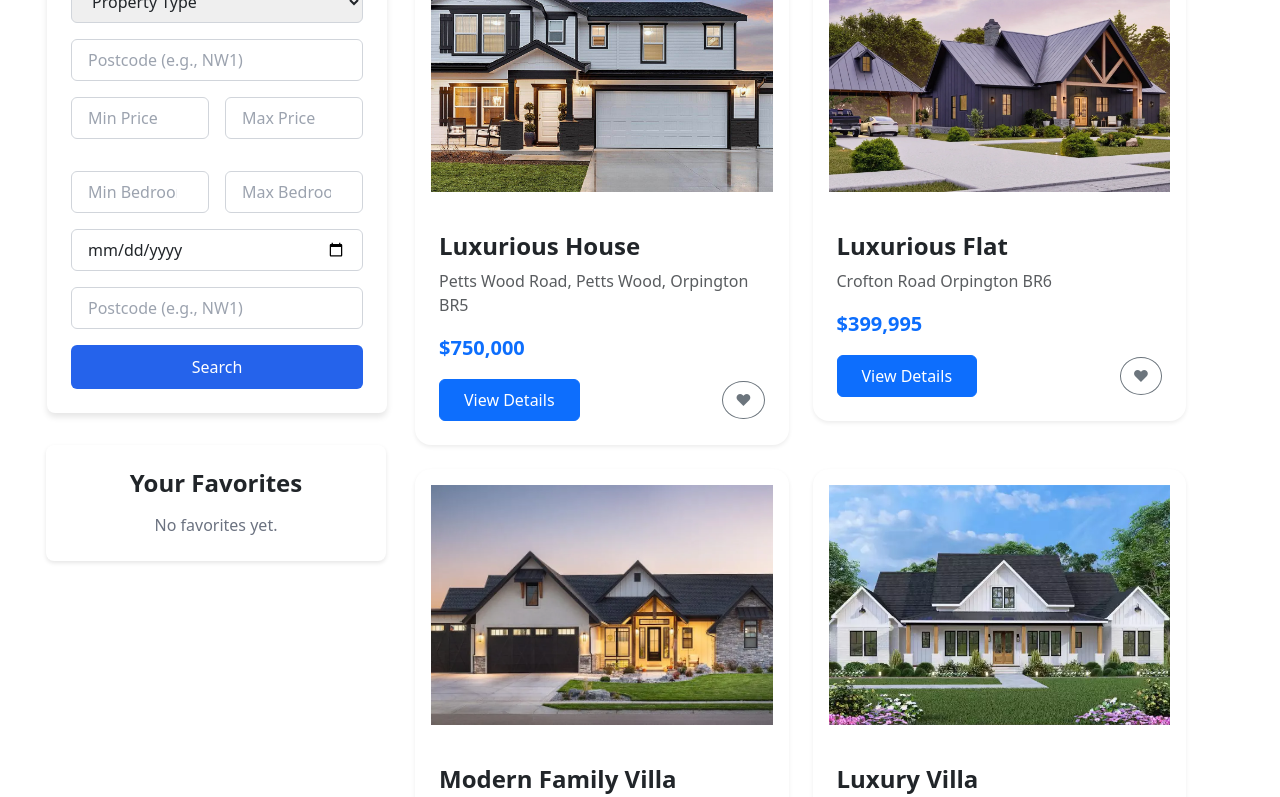
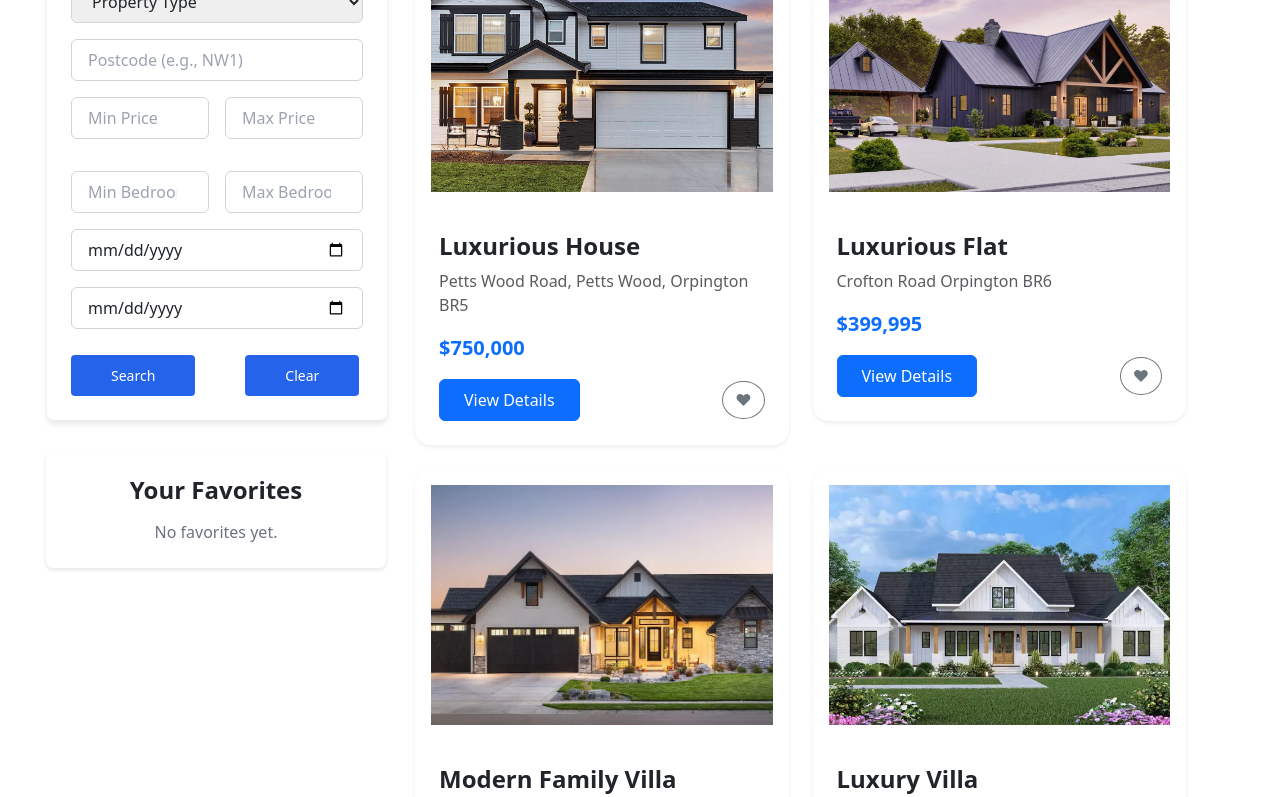
Before and after one commit to SethumR/Estate-Agent, a React (Vite) app: page / in a window 1280 px wide. Shown: the part 1528-2325 px from the top of the page. Built offline with nearby package versions, Linux system fonts and the light colour scheme.

Commit message:
Added clear button to the form

```diff
--- a/src/Pages/Page.css
+++ b/src/Pages/Page.css
@@ -3,7 +3,7 @@
   height: 560px;
   border-radius: 20px;
   max-width: 705px;
-  border-top-left-radius: 150px;
+  border-top-left-radius: 200px;
 }
 
 @media (max-width: 768px) {
@@ -118,17 +118,31 @@
 }
 
 .submit-button {
-  width: 100%;
-  background-color: #2563eb;
+  background-color: #2563eb; /* Primary color for the submit button */
   color: white;
-  padding: 10px 0;
-  font-size: 1rem;
+  padding: 10px 40px;
+  font-size: 14px;
+  border-radius: 4px;
   border: none;
-  border-radius: 6px;
   cursor: pointer;
-  transition: background-color 0.3s;
 }
 
 .submit-button:hover {
-  background-color: #1e40af;
+  background-color: #1e40af; /* Darker shade for hover effect */
 }
+
+.clear-button {
+  background-color: #2563eb; /* Red color for the clear button */
+  color: white;
+  padding: 10px 40px;
+  font-size: 14px;
+  border-radius: 4px;
+  border: none;
+  cursor: pointer;
+  margin-left: 50px; /* Add gap between the buttons */
+  margin-top: 10px;
+}
+
+.clear-button:hover {
+  background-color: #1e40af; /* Darker red for hover effect */
+}
--- a/src/Pages/SearchForm.jsx
+++ b/src/Pages/SearchForm.jsx
@@ -1,16 +1,26 @@
 import React from 'react';
 import './Page.css';
 
-// SearchForm component for property search functionality
-function SearchForm({ searchParams, handleSearchChange, handleSearchSubmit }) {
+function SearchForm({ searchParams, handleSearchChange, handleSearchSubmit, handleClear }) {
+
+  // Resetting the searchParams state on clear button click
+  const handleClearClick = () => {
+    // Reset search parameters to initial empty values
+    handleClear({
+      propertyType: "",
+      location: "",
+      minPrice: "",
+      maxPrice: "",
+      minBedrooms: "",
+      maxBedrooms: "",
+      dateAfter: "",
+      dateBefore: ""
+    });
+  };
+
   return (
     <form onSubmit={handleSearchSubmit} className="search-form">
       <h2 className="form-title">Search Properties</h2>
-
-      {/* Location input field */}
-      {/* <label className="label mb-2 text-sm font-bold" htmlFor="type">
-          Property Type
-        </label> */}
 
       {/* Dropdown for property type selection */}
       <select
@@ -25,17 +35,19 @@
         <option value="villa">Villa</option>
       </select>
 
+      {/* Location input field */}
       <input
         type="text"
         name="location"
         placeholder="Postcode (e.g., NW1)"
         className="input-field"
-        value={searchParams.location} // The value is bound to  the state
-        onChange={handleSearchChange} // Updates location when typed
+        value={searchParams.location}
+        onChange={handleSearchChange}
       />
 
       {/* Grid layout for price and bedrooms input fields */}
       <div className="input-grid">
+        {/* Min Price input */}
         <input
           type="number"
           name="minPrice"
@@ -45,6 +57,7 @@
           onChange={handleSearchChange}
         />
 
+        {/* Max Price input */}
         <input
           type="number"
           name="maxPrice"
@@ -54,48 +67,52 @@
           onChange={handleSearchChange}
         />
 
+        {/* Min Bedrooms input */}
         <input
           type="number"
           name="minBedrooms"
           placeholder="Min Bedrooms"
           className="input-field"
           value={searchParams.minBedrooms}
-          onChange={handleSearchChange} // Updates minBedrooms when typed
+          onChange={handleSearchChange}
         />
 
+        {/* Max Bedrooms input */}
         <input
           type="number"
           name="maxBedrooms"
           placeholder="Max Bedrooms"
           className="input-field"
           value={searchParams.maxBedrooms}
-          onChange={handleSearchChange} // Updates maxBedrooms when typed
+          onChange={handleSearchChange}
         />
       </div>
 
       {/* Date input for when the property was added */}
       <input
         type="date"
-        name="dateAdded"
+        name="dateAfter"
         className="input-field"
-        value={searchParams.dateAdded}
+        value={searchParams.dateAfter}
         onChange={handleSearchChange}
       />
 
-      {/* Postcode input */}
       <input
-        type="text"
-        name="postcode"
-        placeholder="Postcode (e.g., NW1)"
+        type="date"
+        name="dateBefore"
         className="input-field"
-        value={searchParams.postcode}
+        value={searchParams.dateBefore}
         onChange={handleSearchChange}
       />
-
 
       {/* Submit button to trigger the search */}
       <button type="submit" className="submit-button">
         Search
+      </button>
+
+      {/* Clear button to reset the form */}
+      <button type="button" className="clear-button" onClick={handleClearClick}>
+        Clear
       </button>
     </form>
   );
```
